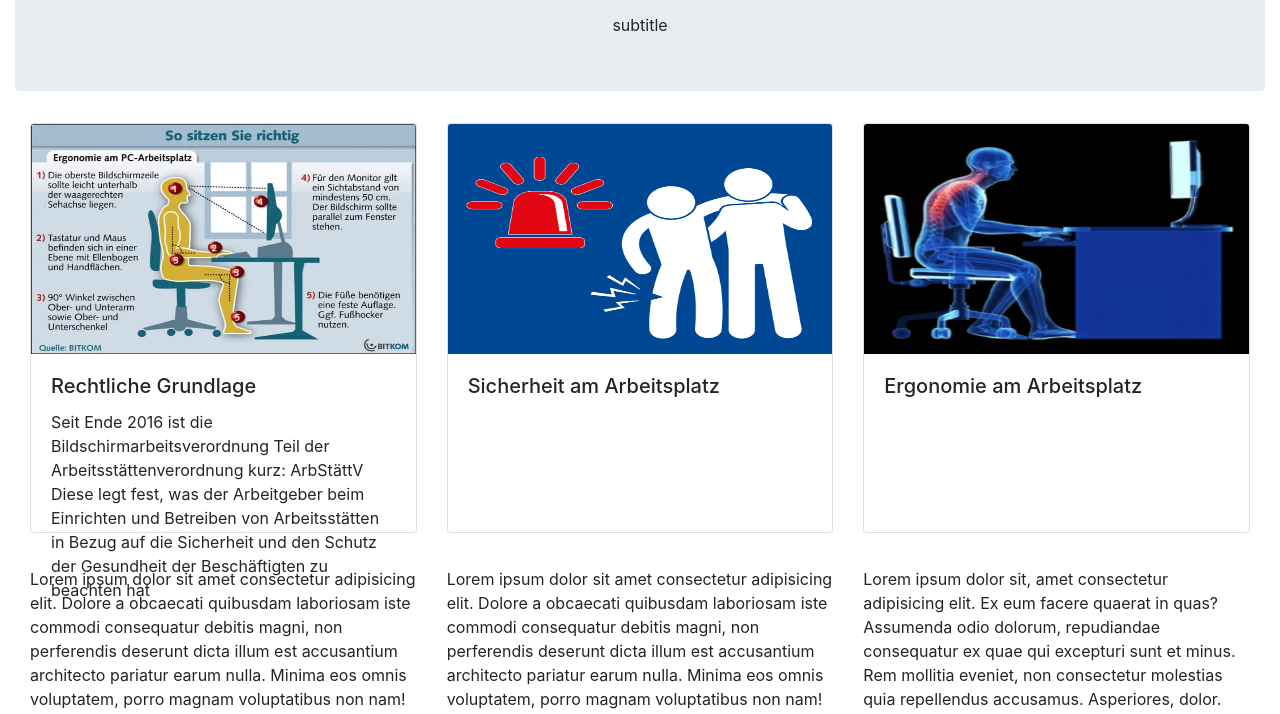
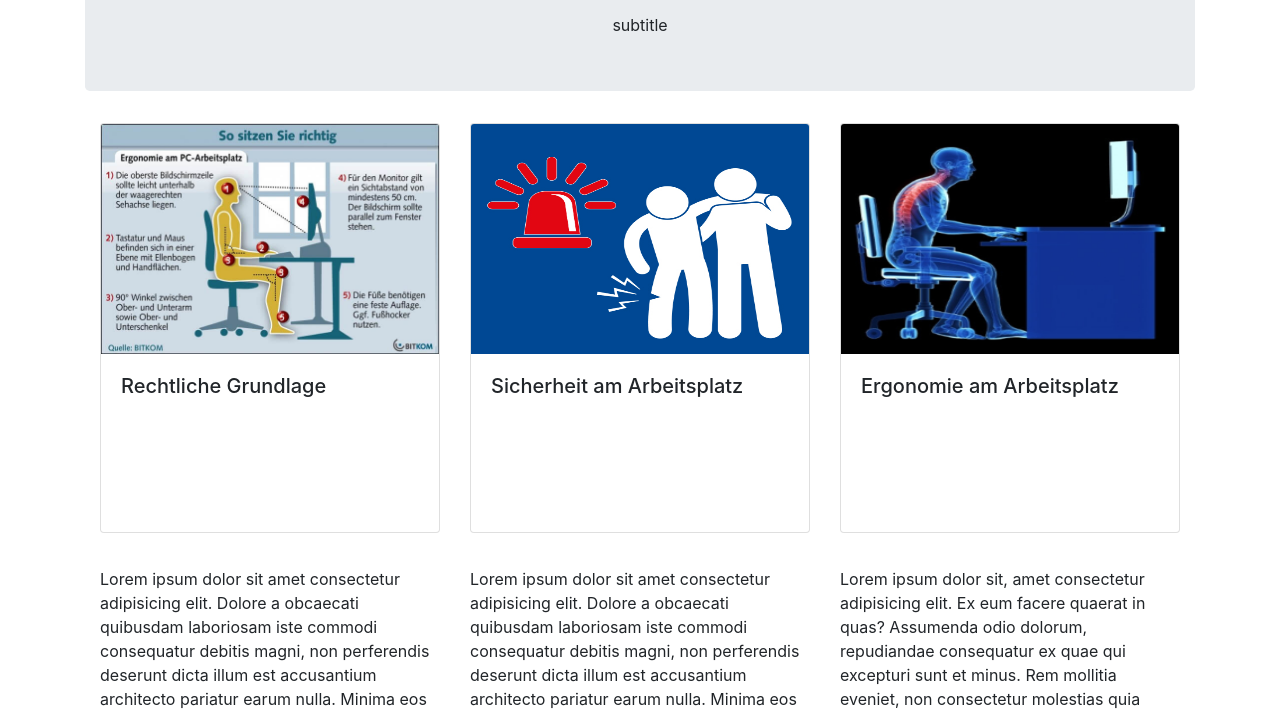
Before and after one commit to if09/baufuchsgmbh, a plain HTML site: page englishindex.html in a window 1280 px wide. Shown: the part 233-947 px from the top of the page. Drawn offline with nearby package versions, Linux system fonts and the light colour scheme.

Commit message:
Change container-fluid , Fix link in dropdown

```diff
--- a/englishindex.html
+++ b/englishindex.html
@@ -14,7 +14,7 @@
 </head>
 
 <body>
-  <div class="container-fluid">
+  <div class="container">
     <nav class="navbar navbar-expand-lg navbar-light bg-light">
       <a class="navbar-brand" href="#">ITz-8</a>
       <button class="navbar-toggler" type="button" data-toggle="collapse" data-target="#navbarSupportedContent" aria-controls="navbarSupportedContent" aria-expanded="false" aria-label="Toggle navigation">
@@ -78,11 +78,7 @@
                 <img class="card-img-top" src="richtig.jpg" title="Card image cap" />
                 <div class="card-body">
                   <h5 class="card-title">Rechtliche Grundlage</h5>
-                  <p class="card-text">Seit Ende 2016 ist die Bildschirmarbeitsverordnung Teil der Arbeitsstättenverordnung kurz: ArbStättV <br>
-                    Diese legt fest, was der Arbeitgeber beim Einrichten und Betreiben von Arbeitsstätten in Bezug auf die Sicherheit und den Schutz der Gesundheit der Beschäftigten zu beachten hat
-
-                    </p>
-
+                  <p class="card-text"></p>
                 </div>
               </div>
             </div>
```
Also changed, not shown: index.html (+6 -6 lines), main.css (+12 -3 lines).
